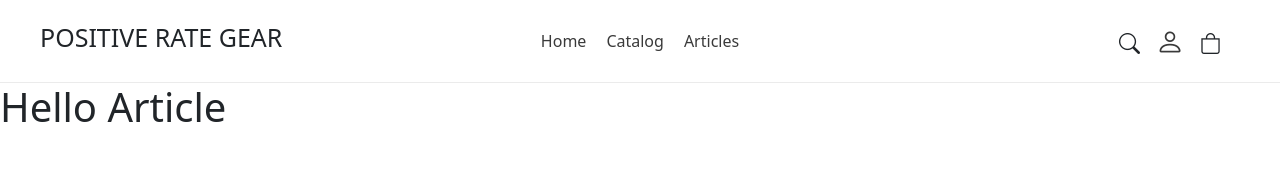
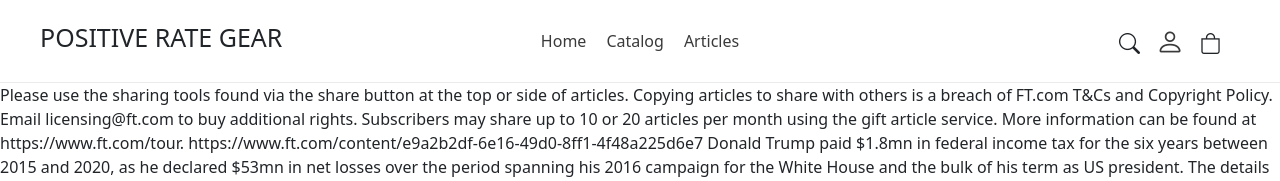
Before and after one commit to RiverDuke/Airplane-ecommerce, a React (Create React App) app: page /account/add-article in a window 1280 px wide. Shown: the top 181 px of the page. Built offline with nearby package versions, Linux system fonts and the light colour scheme.

Commit message:
testing articles

```diff
--- a/src/components/add_article.js
+++ b/src/components/add_article.js
@@ -1,3 +1,59 @@
 export default function AddArticle() {
-  return <h1>Hello Article</h1>;
+  return (
+    <div>
+      Please use the sharing tools found via the share button at the top or side
+      of articles. Copying articles to share with others is a breach of FT.com
+      T&Cs and Copyright Policy. Email licensing@ft.com to buy additional
+      rights. Subscribers may share up to 10 or 20 articles per month using the
+      gift article service. More information can be found at
+      https://www.ft.com/tour.
+      https://www.ft.com/content/e9a2b2df-6e16-49d0-8ff1-4f48a225d6e7 Donald
+      Trump paid $1.8mn in federal income tax for the six years between 2015 and
+      2020, as he declared $53mn in net losses over the period spanning his 2016
+      campaign for the White House and the bulk of his term as US president. The
+      details of Trump’s tax payments came in a summary of his tax returns
+      released by the Democratic-led US House ways and means committee this week
+      after four years of legal wrangling. The panel is expected to publish full
+      redacted versions of Trump’s tax returns in the coming days. The summary,
+      which was compiled by Congress’s non-partisan Joint Committee on Taxation,
+      showed Trump declared no taxable income for 2015, 2016, 2017 and 2020,
+      years in which he racked up $82mn in combined losses. The two years for
+      which he reported taxable income were 2018 and 2019, with adjusted gross
+      income of nearly $29mn. The documents show the extent to which Trump
+      aggressively used tax deductions and reported losses in order to lower his
+      tax bill at the height of his political career and his public service. The
+      JCT said it had “no opinion” on whether the former president should have
+      paid more or less tax than he actually did during those years, but it
+      noted a series of items on Trump’s tax returns. Among them were interest
+      income from related-party loans made to some of Trump’s children,
+      including Ivanka Trump, Eric Trump and Donald Trump Jr. The JCT said these
+      raised “the question of whether the loans were bona fide arms lengths
+      transactions or whether the transfers were disguised gifts that could
+      trigger gift tax and a disallowance of interest deductions by the related
+      borrowers”. Like many real estate developers, Trump’s business is
+      structured through tax-exempt “pass-through” vehicles where ultimate tax
+      is paid on his personal returns submitted to the Internal Revenue Service.
+      The report noted the majority of the Trump vehicles in some years reported
+      “either no gross income (ie only expenses), or gross income and expenses
+      that entirely offset, raising the questions of whether these were valid
+      trade or business activities, or whether these schedules contained costs
+      derived from personal activities or hobbies.” Richard Neal, the Democratic
+      chair of the ways and means committee, has justified his pursuit and
+      release of Trump’s tax returns on the grounds that the IRS failed to
+      perform a mandatory audit of the ex-president’s tax returns while was in
+      the White House. “For four years, the committee has been reviewing how the
+      IRS enforces the federal tax laws against, and ensures compliance by, a
+      president,” he said on Tuesday night. “A president is no ordinary
+      taxpayer. They hold power and influence unlike any other American. And
+      with great power comes even greater responsibility,” he added. But
+      Republicans have lashed out at the publication of the tax returns as
+      politically motivated. “I am deeply concerned by recent erosions of
+      taxpayer confidentiality and the dangerous precedent today’s release sets,
+      which undermines confidence in both our tax laws and legislature,” Mike
+      Crapo, the top Republican on the Senate finance committee, said on
+      Wednesday.
+      <img src="https://www.ft.com/__origami/service/image/v2/images/raw/https%3A%2F%2Fd1e00ek4ebabms.cloudfront.net%2Fproduction%2F606e39ac-74b1-44a2-8224-94fe88411ac9.jpg?dpr=1&fit=scale-down&source=next&width=700"></img>
+      <p></p>
+    </div>
+  );
 }
```
